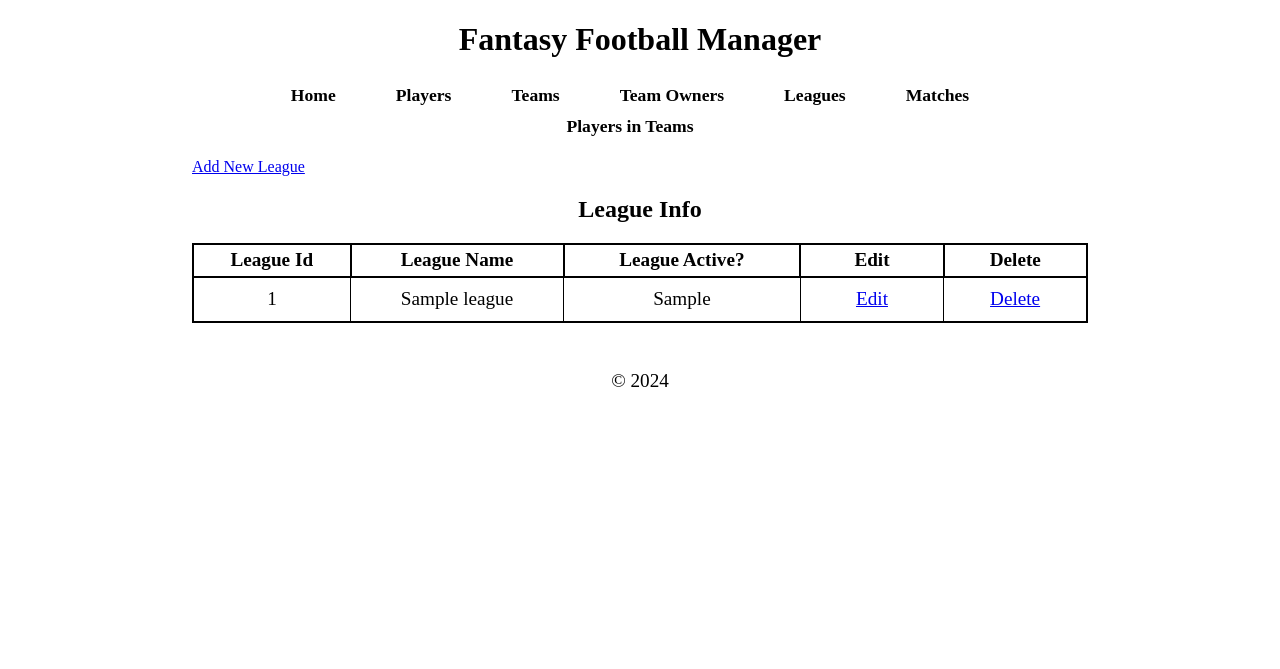
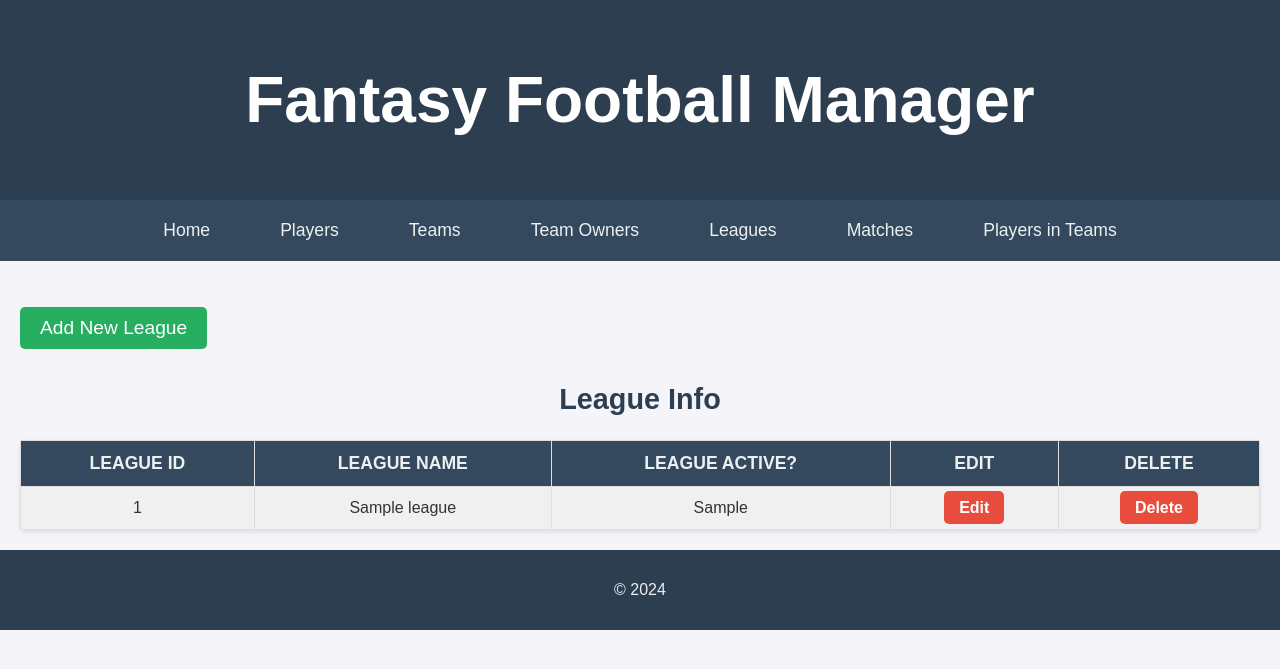
Before and after one commit to khaledalsaraireh/CS340-Project, a Flask app: page /leagues in a window 1280 px wide. Shown: the top 669 px of the page. Run offline with Flask 3, Linux system fonts and the light colour scheme; tables that the repository leaves empty or names only in its code hold one stand-in row (values such as "Sample post"); data that the repository does not hold is empty; some libraries are stand-ins or nearby versions.

Commit message:
finished Leagues (edit works), updated style sheet.

```diff
--- a/app.py
+++ b/app.py
@@ -342,6 +342,35 @@ def delete_match(matchID):
     cur.execute(query,(matchID,))
     mysql.connection.commit()
     return redirect("/matches")
+@app.route("/edit_match/<int:matchID>", methods=["POST", "GET"])
+def edit_match(matchID):
+    if request.method =="GET":
+        query = "SELECT * FROM Matches WHERE MatchID = %s" % (matchID)
+        cur = mysql.connection.cursor()
+        cur.execute(query)
+        data = cur.fetchall()
+
+        query2 = "SELECT teamID, teamName FROM Teams"
+        cur = mysql.connection.cursor()
+        cur.execute(query2)
+        teamData = cur.fetchall()
+        return render_template("edit_matches.j2", data=data, teamData=teamData)
+    if request.method =="POST":
+        weekPlayed = request.form["week"]
+        homeTeamScore = request.form["hometeamscore"]
+        awayTeamScore = request.form["awayteamscore"]
+        homeTeamId = request.form["home"]
+        awayTeamId = request.form["away"]
+        matchId = request.form["matchid"]
+        query = """UPDATE Matches SET weekPlayed =%s, homeTeamScore = %s, awayTeamScore = %s, homeTeamID = %s, awayTeamID = %s WHERE matchID = %s"
+                VALUES(%s,%s,%s,%s,%s,%s)"""
+        cur = mysql.connection.cursor()
+        cur.execute(query,(weekPlayed,homeTeamScore,awayTeamScore,homeTeamId,awayTeamId,matchId))
+        mysql.connection.commit()
+    return redirect("/matches")
+
+
+
 # --------------- Matches routes End------------------------
 
 # ---------- Players In Teams Routes Start ----------
--- a/static/styles.css
+++ b/static/styles.css
@@ -1,93 +1,202 @@
+body {
+    font-family: Arial, sans-serif;
+    background-color: #f4f4f9;
+    color: #333;
+    margin: 0;
+    padding: 0;
+}
+
+header {
+    background-color: #2c3e50;
+    padding: 20px;
+    text-align: center;
+    color: white;
+    font-size: 2rem;
+}
+
 nav {
-    text-align: center;
     display: flex;
-    margin: 5px auto;
     justify-content: center;
-    flex-wrap: wrap;
+    background-color: #34495e;
+    padding: 10px;
 }
 
 nav a {
+    text-decoration: none;
+    color: #ecf0f1;
+    padding: 10px 20px;
+    margin: 0 15px;
+    font-size: 1.1rem;
     border-radius: 5px;
-    color: var(--foggyGray);
-    font-size: 1.1em;
-    font-weight: bold;
-    margin-right: 20px;
-    padding: 5px 20px;
-    text-decoration: none;
- }
-
- h1, h2, h3 {
-    text-align: center;
-    font-weight: 700;
+    transition: background-color 0.3s;
 }
 
 nav a:hover {
-    color: navy
+    background-color: #1abc9c;
 }
 
 footer {
-    line-height: 5px;
-    font-size: larger;
+    background-color: #2c3e50;
+    color: #ecf0f1;
     text-align: center;
-    padding: 5px;
-    margin: 0 auto;
+    padding: 15px 0;
+    position: relative;
+    bottom: 0;
+    width: 100%;
 }
 
 
- /* ------------------ */
- label {
-   display: block;
-   margin: 7px auto;
+main {
+    padding: 20px;
 }
 
- button {
-    display: block;
-    margin: 0 auto;
-    margin-top: 5px;
+h2 {
+    text-align: center;
+    font-size: 1.8rem;
+    color: #2c3e50;
 }
 
- body {
-    max-width: 70%;
-    margin: 0 auto;
-    padding: 0 0.25%;
- }
 
 table {
-    border-collapse:collapse;
-    margin-left: auto;
-    margin-right: auto;
-    margin-bottom: 3.5%;
     width: 100%;
-    font-size: larger;
- }
-
- caption {
-    text-align: left;
-    margin: 1% 0;
-    padding: 0.25%;
- }
-
- thead {
-    height: 30px;
- }
-
- tr th {
-    min-width: 75px;
-    height: 20px;
-    padding: 0.5%;
- }
-
- tr td {
-    text-align: center;
-    min-width: 75px;
-    padding: 1.2%;
+    border-collapse: collapse;
+    margin-top: 20px;
+    background-color: #fff;
+    border-radius: 5px;
+    box-shadow: 0 2px 5px rgba(0, 0, 0, 0.1);
 }
 
 th, td {
-    border:1px solid black;
+    padding: 12px 15px;
+    text-align: center;
+    border: 1px solid #ddd;
 }
 
- fieldset {
-    border: 1px solid black;
-    margin-bottom: 1%;
+th {
+    background-color: #34495e;
+    color: #ecf0f1;
+    font-size: 1.1rem;
+    text-transform: uppercase;
 }
+
+td {
+    background-color: #fafafa;
+}
+
+tr:nth-child(even) td {
+    background-color: #f0f0f0;
+}
+
+tr:hover {
+    background-color: #ecf0f1;
+}
+
+.btn {
+    background-color: #3498db;
+    color: white;
+    padding: 8px 15px;
+    border-radius: 5px;
+    text-decoration: none;
+    font-weight: bold;
+}
+
+.btn:hover {
+    background-color: #2980b9;
+}
+
+.btn-default {
+    background-color: #e74c3c;
+}
+
+.btn-default:hover {
+    background-color: #c0392b;
+}
+
+
+form {
+    margin-top: 20px;
+    text-align: center;
+}
+
+input[type="text"], input[type="submit"], input[type="radio"] {
+    margin: 5px 0;
+}
+
+input[type="text"] {
+    padding: 10px;
+    font-size: 1rem;
+    border: 1px solid #ccc;
+    border-radius: 5px;
+    width: 250px;
+    text-align: center;
+}
+
+input[type="submit"] {
+    background-color: #3498db;
+    color: white;
+    padding: 10px 20px;
+    border-radius: 5px;
+    border: none;
+    cursor: pointer;
+    font-size: 1rem;
+}
+
+input[type="submit"]:hover {
+    background-color: #2980b9;
+}
+
+
+#browse p a {
+    display: inline-block;
+    background-color: #27ae60;
+    color: #fff;
+    font-size: 1.2rem;
+    padding: 10px 20px;
+    border-radius: 5px;
+    text-decoration: none;
+    text-align: center;
+    transition: background-color 0.3s, transform 0.3s;
+    margin: 10px auto;
+}
+.addnew{
+   display: inline-block;
+    background-color: #27ae60;
+    color: #fff;
+    font-size: 1.2rem;
+    padding: 10px 20px;
+    border-radius: 5px;
+    text-decoration: none;
+    text-align: center;
+    transition: background-color 0.3s, transform 0.3s;
+    margin: 10px auto;
+}
+.addnew:hover {
+
+      background-color: #2ecc71;
+      transform: scale(1.05);
+
+
+}
+#browse p a:hover {
+    background-color: #2ecc71;
+    transform: scale(1.05);
+}
+
+
+@media (max-width: 768px) {
+    nav {
+        flex-direction: column;
+    }
+
+    nav a {
+        margin: 5px 0;
+    }
+
+    table, th, td {
+        font-size: 0.9rem;
+    }
+
+    input[type="text"] {
+        width: 200px;
+    }
+}
--- a/templates/add_player.j2
+++ b/templates/add_player.j2
@@ -80,7 +80,7 @@ Source URL: https://github.com/osu-cs340-ecampus/flask-starter-app/blob/master/b
                            <option value="DST">Defense/Special Teams</option>
                         </select>
                     </fieldset>
-                  <button>Add Player</button>
+                  <button class="addnew">Add Player</button>
                </form>
          </section>
       </main>
--- a/templates/add_team.j2
+++ b/templates/add_team.j2
@@ -56,7 +56,7 @@ Source URL: https://github.com/osu-cs340-ecampus/flask-starter-app/blob/master/b
                     {% endif %}
                     </select>
                 </fieldset>
-                <button>Add Team</button>
+                <button class="addnew">Add Team</button>
             </form>
         </section>
       </main>
--- a/templates/edit_leagues.j2
+++ b/templates/edit_leagues.j2
@@ -8,8 +8,7 @@ Source URL: https://github.com/osu-cs340-ecampus/flask-starter-app/blob/master/b
       <meta charset="UTF-8">
       <meta name="viewport" content="width=device-width, initial-scale=1.0">
       <title>Fantasy Football Manager</title>
-      <link rel='stylesheet' type='text/css' media='screen' href='main.css'>
-      <link rel="stylesheet" href="styles.css">
+      <link rel="stylesheet" type="text/css" href="{{ url_for('static', filename='styles.css') }}">
       <meta>
 
 
--- a/templates/leagues.j2
+++ b/templates/leagues.j2
@@ -8,8 +8,7 @@ Source URL: https://github.com/osu-cs340-ecampus/flask-starter-app/blob/master/b
       <meta charset="UTF-8">
       <meta name="viewport" content="width=device-width, initial-scale=1.0">
       <title>Fantasy Football Manager</title>
-      <link rel='stylesheet' type='text/css' media='screen' href='main.css'>
-      <link rel="stylesheet" href="styles.css">
+        <link rel="stylesheet" type="text/css" href="{{ url_for('static', filename='styles.css') }}">
       <meta>
 
 
@@ -101,7 +100,7 @@ Source URL: https://github.com/osu-cs340-ecampus/flask-starter-app/blob/master/b
       {% for key in item.keys() %}
       <td>{{item[key]}} </td>
       {% endfor %}
-      <td><a href="/edit_league/{}" onclick="updateLeague()" class="btn btn-default">Edit</a></td>
+      <td><a href="/edit_league/{{item.leagueID}}" onclick="updateLeague()" class="btn btn-default">Edit</a></td>
 		<td><a href="/delete_league/{{item.leagueID}}" class="btn btn-default">Delete</a></td>
       </tr>
       {% endfor %}
@@ -174,75 +173,5 @@ Source URL: https://github.com/osu-cs340-ecampus/flask-starter-app/blob/master/b
 	</script>
    </body>
 
-   <style>
-      nav {
-      text-align: center;
-      display: flex;
-      margin: 5px auto;
-      justify-content: center;
-      flex-wrap: wrap;
-      }
 
-
-
-      nav a {
-         border-radius: 5px;
-         color: var(--foggyGray);
-         font-size: 1.1em;
-         font-weight: bold;
-         margin-right: 20px;
-         padding: 5px 20px;
-         text-decoration: none;
-      }
-
-      h1 {
-         text-align: center;
-         font-weight: 700;
-      }
-      h2 {
-         text-align: center;
-
-      }
-
-      nav a:hover {
-         color: navy
-      }
-
-      footer {
-         line-height: 5px;
-         font-size: larger;
-         text-align: center;
-         padding: 5px;
-         margin: 0 auto;
-      }
-      table {
-width: 100%;
-border: 2px solid;
-
-      }
-
-      th {
-
-         height: 70px;
-         text-align: center;
-         border: 2px solid black;
-      }
-
-      td{
-
-         text-align: center;
-         border: 1px solid;
-      }
-      .formstyle1 {
-         width: 200px;
-         margin: 0 auto;
-         border-radius: 5px;
-         padding: 10px 20px;
-         display: flex;
-         justify-content: center;
-         align-items: center;
-         border: 2px solid black;
-      }
-
-   </style>
 </html>
--- a/templates/team_owners.j2
+++ b/templates/team_owners.j2
@@ -37,7 +37,7 @@ Source URL: https://github.com/osu-cs340-ecampus/flask-starter-app/blob/master/b
                         <label for="dateOfBirth">Date of Birth</label>
                         <input type="date" name="dateOfBirth" id="dateOfBirth">
                      </fieldset>
-                  <button>Add Team Owner</button>
+                  <button class="addnew">Add Team Owner</button>
                 </form>
         </section>
         <section>
@@ -54,7 +54,7 @@ Source URL: https://github.com/osu-cs340-ecampus/flask-starter-app/blob/master/b
                   <label for="dateOfBirth">Date of Birth</label>
                   <input type="date" name="dateOfBirth" id="dateOfBirth">
                </fieldset>
-            <button>Submit Update</button>
+            <button class="addnew">Submit Update</button>
           </form>
         </section>
         <section>
@@ -73,7 +73,7 @@ Source URL: https://github.com/osu-cs340-ecampus/flask-starter-app/blob/master/b
                {% for key in owner%}
                <td>{{ owner[key] }}</td>
                {% endfor %}
-               <td><a href="/delete_owner/{{owner.teamOwnerID}}">Delete</a></td>
+               <td><a href="/delete_owner/{{owner.teamOwnerID}}" class="btn btn-default">Delete</a></td>
             {% endfor %}
             </tr>
             {% endif %}
--- a/templates/team_rosters.j2
+++ b/templates/team_rosters.j2
@@ -52,7 +52,7 @@ Source URL: https://github.com/osu-cs340-ecampus/flask-starter-app/blob/master/b
                   <option value="0">False</option>
                </select>
             </fieldset>
-            <button>Add Player To Team</button>
+            <button class="addnew">Add Player To Team</button>
           </form>
         </section>
         <section>
@@ -85,7 +85,7 @@ Source URL: https://github.com/osu-cs340-ecampus/flask-starter-app/blob/master/b
                   <option value="0">False</option>
                </select>
             </fieldset>
-            <button>Update Relationship</button>
+            <button class="addnew">Update Relationship</button>
           </form>
           <h1>Players in Teams Data</h1>
          <table>
@@ -103,7 +103,7 @@ Source URL: https://github.com/osu-cs340-ecampus/flask-starter-app/blob/master/b
                   <td>{{entry.teamName}}</td>
                   <td>{{entry.name}}</td>
                   <td>{{"False" if not entry.playerActiveOnTeam else "True"}}</td>
-                  <td><a href="delete_playerInTeam/{{entry.playerTeamStatusID}}">Delete</a></td>
+                  <td><a href="delete_playerInTeam/{{entry.playerTeamStatusID}}" class="btn btn-default">Delete</a></td>
                </tr>
             {% endfor %}
             {% endif %}
--- a/templates/update_player.j2
+++ b/templates/update_player.j2
@@ -81,7 +81,7 @@ Source URL: https://github.com/osu-cs340-ecampus/flask-starter-app/blob/master/b
                </select>
             {%endif %}
             </fieldset>
-         <button>Update Player</button>
+         <button class="addnew">Update Player</button>
       </form>
       </section>
    </main>
--- a/templates/update_team.j2
+++ b/templates/update_team.j2
@@ -56,7 +56,7 @@ Source URL: https://github.com/osu-cs340-ecampus/flask-starter-app/blob/master/b
                 {% endif %}
                 </select>
             </fieldset>
-            <button>Submit Update</button>
+            <button class="addnew">Submit Update</button>
           </form>
         </section>
       </main>
```
Also changed, not shown: templates/edit_matches.j2 (added, +71 -0 lines), templates/matches.j2 (+3 -76 lines), templates/players.j2 (+4 -4 lines), templates/teams.j2 (+4 -4 lines). Lines whose indentation alone changed are shown as unchanged.
